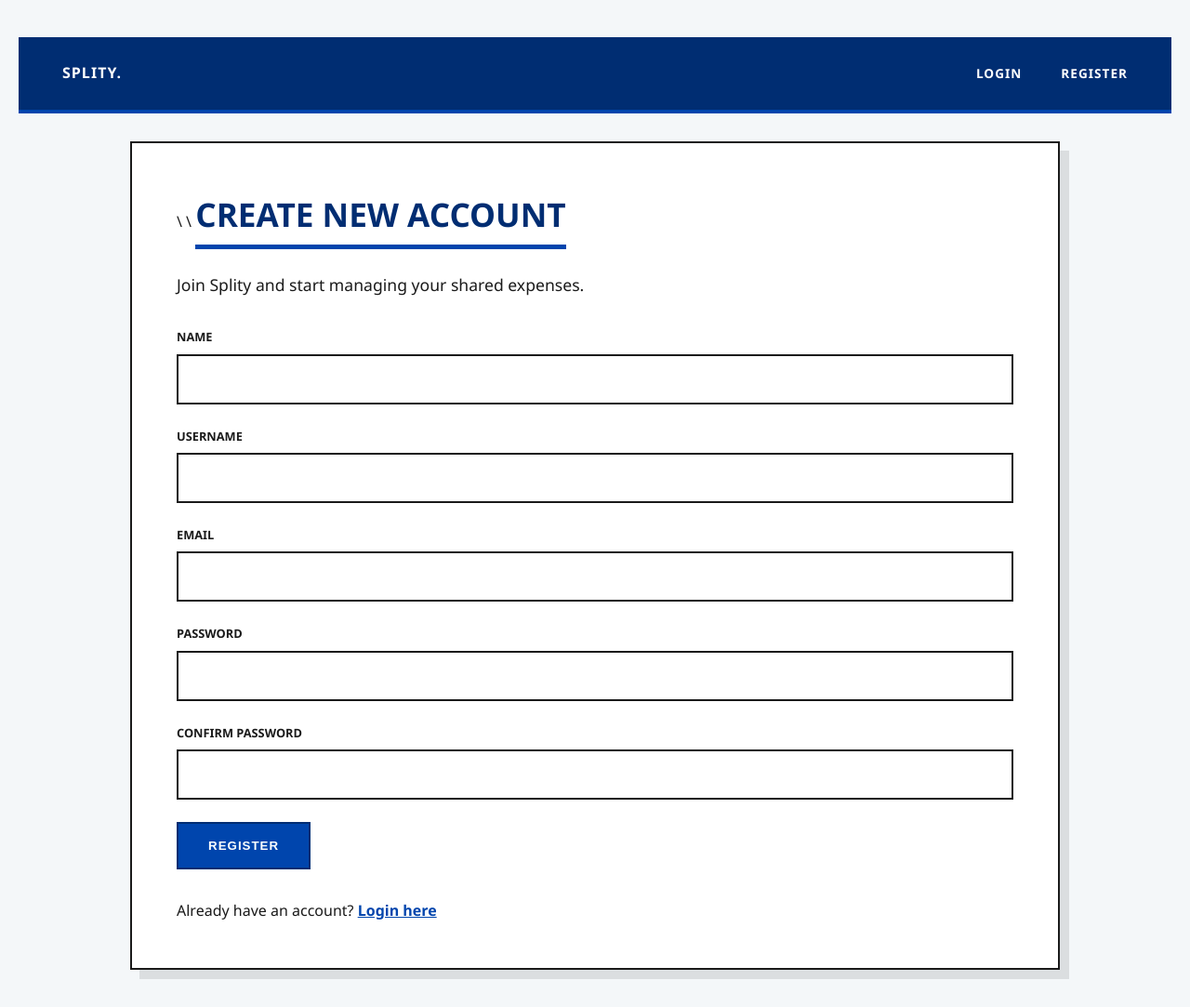
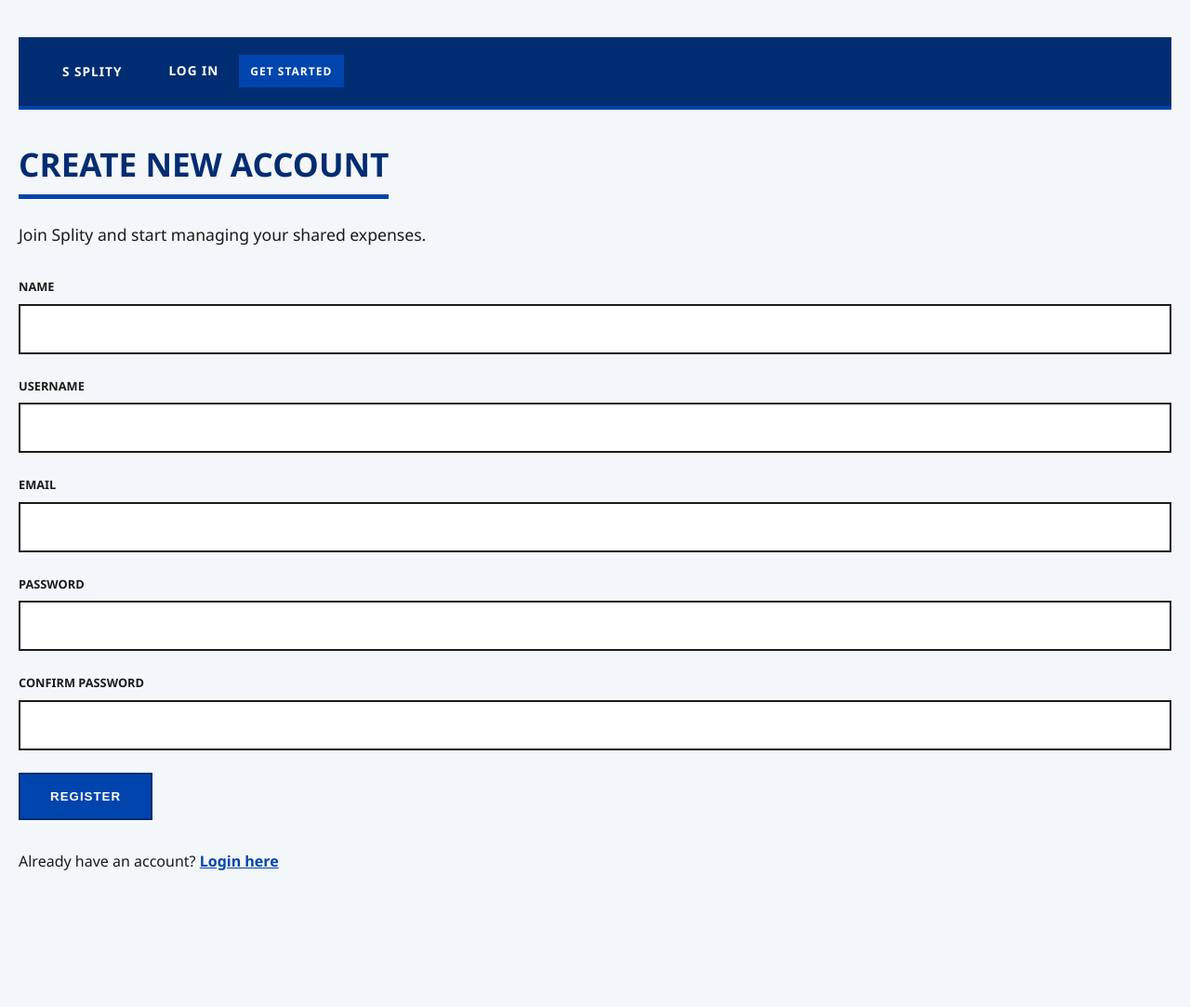
Before and after one commit to Zelandini/Splity_flask, a Flask app: page /register in a window 1280 px wide. Shown: the whole page at 93% size. After the commit the page ends 936 px from the top, so only its background shows below. Run offline with Flask 3, Linux system fonts and the light colour scheme.

Commit message:
Redesign base.html

```diff
--- a/Splity/templates/base.html
+++ b/Splity/templates/base.html
@@ -3,56 +3,60 @@
 <head>
     <meta charset="UTF-8">
     <meta name="viewport" content="width=device-width, initial-scale=1.0">
-    <title>{% block title %} Splity {% endblock %}</title>
+    <meta name="theme-color" content="#5b5bd6">
+    <title>{% block title %}Splity{% endblock %}</title>
     <link rel="stylesheet" href="{{ url_for('static', filename='main.css') }}">
 </head>
 <body>
-    <nav>
-        <a class="nav-brand" href="{{ url_for('home.home') }}">Splity.</a>
-        <div class="nav-links">
+    <header class="app-header">
+        <nav class="nav-shell" aria-label="Primary navigation">
+            <a class="brand" href="{{ url_for('home.home') }}" aria-label="Splity dashboard">
+                <span class="brand-mark">S</span>
+                <span>Splity</span>
+            </a>
+            <div class="nav-actions">
                 {% if current_user.is_authenticated %}
-                <span class="nav-user">Logged in as: <strong>{{ current_user.username }}</strong></span>
-                <a href="{{ url_for('authentication.logout') }}">Logout</a>
+                    <span class="user-greeting">Hi, {{ current_user.name }}</span>
+                    <a class="nav-link" href="{{ url_for('home.home') }}">Dashboard</a>
+                    <a class="nav-link nav-link--muted" href="{{ url_for('authentication.logout') }}">Log out</a>
                 {% else %}
-                <a href="{{ url_for('authentication.login') }}">Login</a>
-                <a href="{{ url_for('authentication.register') }}">Register</a>
+                    <a class="nav-link" href="{{ url_for('authentication.login') }}">Log in</a>
+                    <a class="btn btn-primary btn-small" href="{{ url_for('authentication.register') }}">Get started</a>
                 {% endif %}
             </div>
         </nav>
+    </header>
 
-    <div class="container">
-        {% with messages = get_flashed_messages(with_categories=true) %}\
-            {% if messages %}\
-                {% for category, message in messages %}\
+    <main class="page-shell">
+        {% with messages = get_flashed_messages(with_categories=true) %}
+            {% if messages %}
+                <div class="flash-stack" aria-live="polite">
+                    {% for category, message in messages %}
                         <div class="alert alert-{{ category }}">{{ message }}</div>
-                {% endfor %}\
-            {% endif %}\
+                    {% endfor %}
+                </div>
+            {% endif %}
         {% endwith %}
 
         {% block content %}{% endblock %}
-    </div>
-</body>
+    </main>
+
     <script>
         function copyToClipboard(text, element) {
-    // 1. Copy the text to the clipboard
-    navigator.clipboard.writeText(text).then(function() {
-
-        // 2. Visual Feedback: Change text and styling
+            navigator.clipboard.writeText(text).then(function () {
                 const hint = element.querySelector('.copy-hint');
                 const originalText = hint.innerText;
-
-        hint.innerText = "Copied!";
+                hint.innerText = 'Copied!';
                 element.classList.add('copied');
-
-        // 3. Reset after 2 seconds
-        setTimeout(function() {
+                setTimeout(function () {
                     hint.innerText = originalText;
                     element.classList.remove('copied');
                 }, 2000);
-
-    }, function(err) {
-        console.error('Could not copy text: ', err);
+            }).catch(function () {
+                const hint = element.querySelector('.copy-hint');
+                hint.innerText = 'Copy failed';
             });
         }
     </script>
+</body>
 </html>
```
Lines whose indentation alone changed are shown as unchanged.
